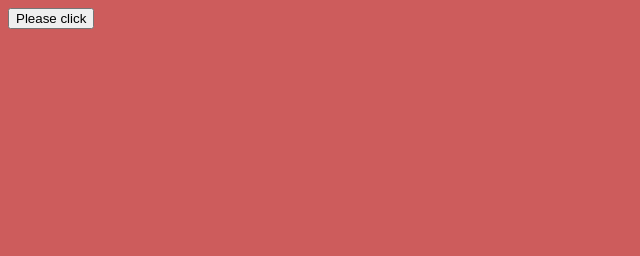
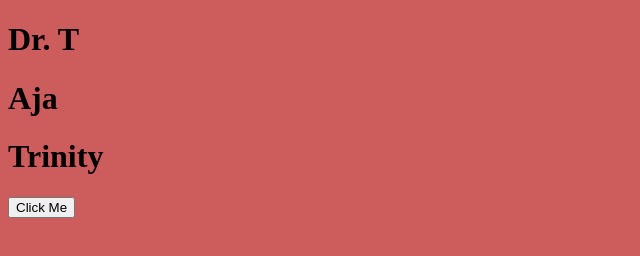
Before and after one commit to lesleyjkeyes/loops-data, a plain HTML site: page index.html in a window 1280 px wide. Shown: the whole page, without its empty margins (0-640 px from the left). Drawn offline with Linux system fonts and the light colour scheme.

Commit message:
practicing for loops

```diff
--- a/index.html
+++ b/index.html
@@ -8,6 +8,7 @@
   <link rel="stylesheet" href="main.css">
 </head>
 <body>
+  <div id="instructors"></div>
   <button id="main-btn">Click Me</button>
 
   <script src="main.js"></script>
--- a/main.js
+++ b/main.js
@@ -1,6 +1,37 @@
-console.log("loops-data")
+/* console.log("loops-data")
 const button = document.getElementById("main-btn")
 console.log(button)
 button.innerHTML = "Please click"
 const thisButton = document.querySelector('#main-btn')
-console.log(thisButton)
+console.log(thisButton) */
+
+const team = [
+  {
+    id: 1,
+    name: "Dr. T",
+    email: "drt@drt.com",
+    favoriteColor: "red",
+    image: "https://avatars3.githubusercontent.com/u/29741570?s=460&u=16cc038bd4c459a12eb198fc313043cd37c80a64&v=4"
+  },
+  {
+    id: 2,
+    name: "Aja",
+    email: "drt@drt.com",
+    favoriteColor: "RED",
+    image: "https://avatars3.githubusercontent.com/u/57641436?s=400&u=1383b4d27114c6c7e3f05d55a4b4ac536971316a&v=4"
+  },
+  {
+    id: 3,
+    name: "Trinity",
+    email: "drt@drt.com",
+    favoriteColor: "blue",
+    image: "https://avatars1.githubusercontent.com/u/31781724?s=460&u=10531433afe0ed55948173fab061a75fc3ffa8c1&v=4"
+  },
+];
+
+const instructors = document.querySelector('#instructors')
+
+for (const color of team) {
+  console.log(color.favoriteColor);
+  instructors.innerHTML += `<h1>${ color.name }</h1>`
+}
```
